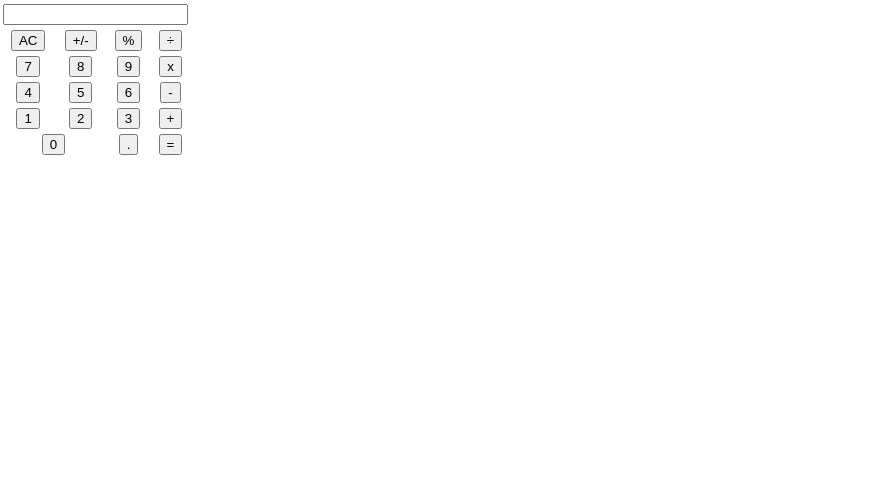
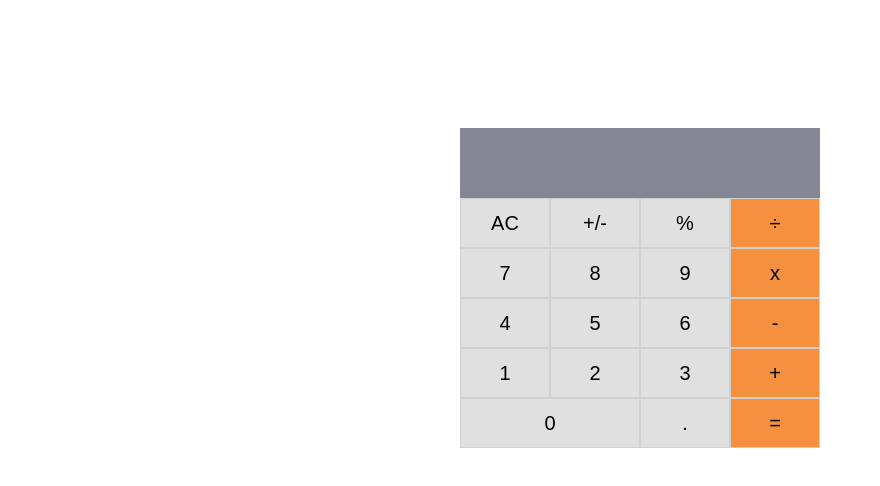
Before and after one commit to Thoth1111/Math-Magicians, a React (Create React App) app: page / in a window 1280 px wide. Shown: the top 486 px of the page, without its empty margins (0-880 px from the left). Built offline with nearby package versions, Linux system fonts and the light colour scheme.

Commit message:
Render and style calculator

```diff
--- a/src/App.css
+++ b/src/App.css
@@ -1,39 +1,52 @@
-.App {
+* {
+  box-sizing: border-box;
+  margin: 0;
+  padding: 0;
+}
+
+.calc-UI {
+  display: flex;
+  flex-direction: column;
+  justify-content: center;
+  align-items: center;
+  width: 360px;
+  margin: 10% auto;
   text-align: center;
 }
 
-.App-logo {
-  height: 40vmin;
-  pointer-events: none;
+.keys {
+  display: flex;
 }
 
-@media (prefers-reduced-motion: no-preference) {
-  .App-logo {
-    animation: App-logo-spin infinite 20s linear;
-  }
+#display {
+  text-align: right;
+  width: 360px;
+  height: 70px;
+  padding: 5% 1%;
+  color: white;
+  background-color: #858694;
+  outline: none;
+  border: none;
+  font-weight: 600;
+  font-size: 17px;
 }
 
-.App-header {
-  background-color: #282c34;
-  min-height: 100vh;
-  display: flex;
-  flex-direction: column;
-  align-items: center;
-  justify-content: center;
-  font-size: calc(10px + 2vmin);
-  color: white;
+.calc-Btns {
+  width: 90px;
+  height: 50px;
+  margin: 0 auto;
+  text-align: center;
+  font-size: 20px;
+  flex-direction: row;
+  background-color: #e0e0e0;
+  border: 0.5px solid #d1d1d1;
+  outline: none;
 }
 
-.App-link {
-  color: #61dafb;
+.calc-UI > div > button:last-child {
+  background-color: #f5913e;
 }
 
-@keyframes App-logo-spin {
-  from {
-    transform: rotate(0deg);
-  }
-
-  to {
-    transform: rotate(360deg);
-  }
+.calc-UI > div:last-child > button:first-child {
+  width: 180px;
 }
--- a/src/components/calculator.js
+++ b/src/components/calculator.js
@@ -2,44 +2,39 @@ import React from 'react';
 import '../App.css';
 
 const Calculator = () => (
-  <section>
-    <table className="calc-UI">
-      <tbody>
-        <tr>
-          <td colSpan="4"><input type="text" id="display" /></td>
-        </tr>
-        <tr>
-          <td><button type="button">AC</button></td>
-          <td><button type="button">+/-</button></td>
-          <td><button type="button">%</button></td>
-          <td><button type="button">&divide;</button></td>
-        </tr>
-        <tr>
-          <td><button type="button">7</button></td>
-          <td><button type="button">8</button></td>
-          <td><button type="button">9</button></td>
-          <td><button type="button">x</button></td>
-        </tr>
-        <tr>
-          <td><button type="button">4</button></td>
-          <td><button type="button">5</button></td>
-          <td><button type="button">6</button></td>
-          <td><button type="button">-</button></td>
-        </tr>
-        <tr>
-          <td><button type="button">1</button></td>
-          <td><button type="button">2</button></td>
-          <td><button type="button">3</button></td>
-          <td><button type="button">+</button></td>
-        </tr>
-        <tr>
-          <td colSpan="2"><button type="button">0</button></td>
-          <td><button type="button">.</button></td>
-          <td><button type="button">=</button></td>
-        </tr>
-      </tbody>
-    </table>
-
+  <section className="calc-UI">
+    <div className="keys">
+      <input type="text" id="display" />
+    </div>
+    <div className="keys">
+      <button type="button" className="calc-Btns">AC</button>
+      <button type="button" className="calc-Btns">+/-</button>
+      <button type="button" className="calc-Btns">%</button>
+      <button type="button" className="calc-Btns">&divide;</button>
+    </div>
+    <div className="keys">
+      <button type="button" className="calc-Btns">7</button>
+      <button type="button" className="calc-Btns">8</button>
+      <button type="button" className="calc-Btns">9</button>
+      <button type="button" className="calc-Btns">x</button>
+    </div>
+    <div className="keys">
+      <button type="button" className="calc-Btns">4</button>
+      <button type="button" className="calc-Btns">5</button>
+      <button type="button" className="calc-Btns">6</button>
+      <button type="button" className="calc-Btns">-</button>
+    </div>
+    <div className="keys">
+      <button type="button" className="calc-Btns">1</button>
+      <button type="button" className="calc-Btns">2</button>
+      <button type="button" className="calc-Btns">3</button>
+      <button type="button" className="calc-Btns">+</button>
+    </div>
+    <div className="keys">
+      <button type="button" className="calc-Btns">0</button>
+      <button type="button" className="calc-Btns">.</button>
+      <button type="button" className="calc-Btns">=</button>
+    </div>
   </section>
 );
 
```
Also changed, not shown: 1 other file (tests, documents, lock files or other folders).
